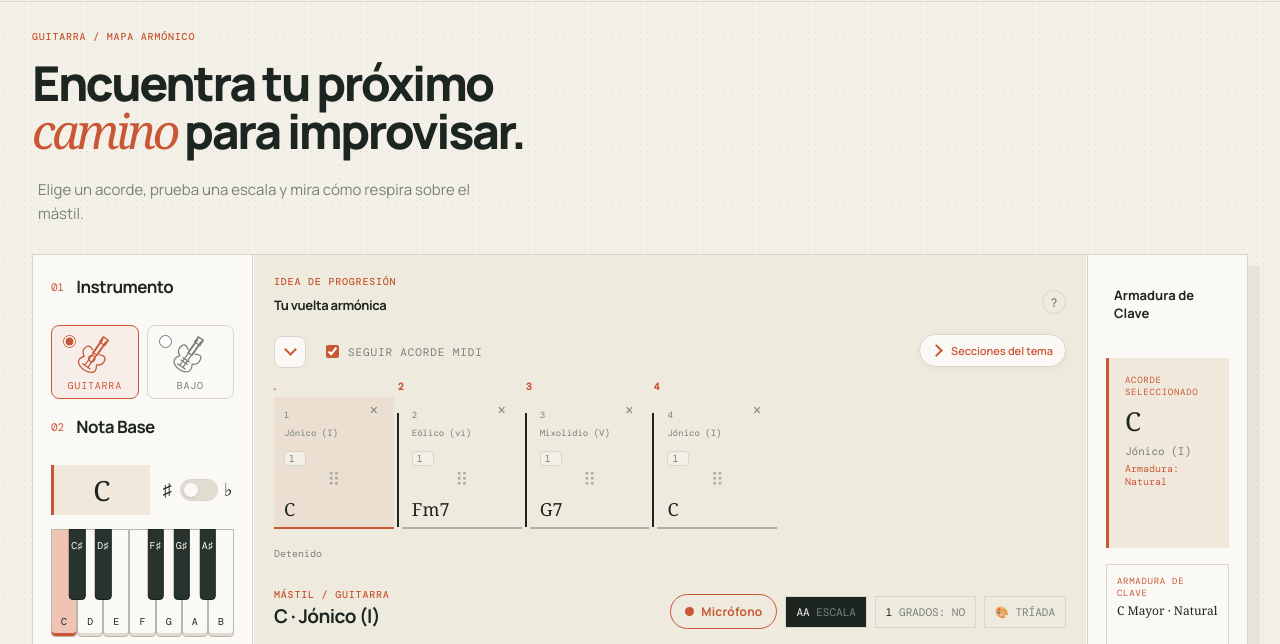
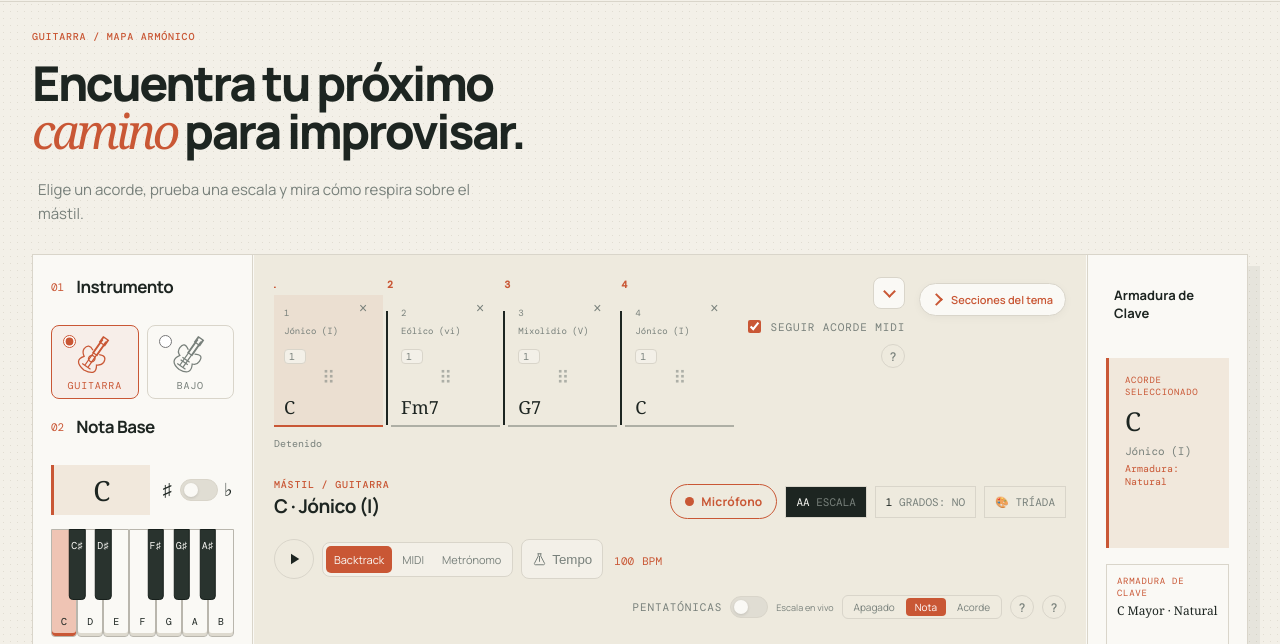
Before and after one commit to nicodelos24/String, a website: page index.html in a window 1280 px wide. Shown: the part 76-720 px from the top of the page. Drawn offline with nearby package versions, Linux system fonts and the light colour scheme.

Commit message:
Compactar la zona de tarjetas con «Seguir acorde MIDI» a la derecha
Se quita el encabezado «IDEA DE PROGRESIÓN» y «Tu vuelta armónica». Las tarjetas
y sus controles viven en un contenedor .progression-stack: las tarjetas a la
izquierda y el botón de vista, el switch de acorde MIDI y la ayuda a la derecha,
alineados arriba. En pantallas menores a 700px los controles bajan a una fila.

```diff
--- a/index.html
+++ b/index.html
@@ -54,15 +54,13 @@
 
 
 
-        <div class="progression-header-inline"><div><p class="eyebrow">IDEA DE PROGRESIÓN</p><h3>Tu vuelta armónica</h3></div><details class="inline-help"><summary aria-label="Ayuda de las tarjetas">?</summary><p>Arrastra para ordenar. Doble clic para duplicar. Clic derecho o × para eliminar. Alt + flechas mueve una tarjeta con el teclado. El selector de cada tarjeta ajusta su duración (¼, ½, 1, 2… compases) y el acompañamiento la respeta. Se conserva al menos una tarjeta.</p></details></div>
         <div class="progression-workspace">
         <details class="sections-panel"><summary>Secciones del tema</summary>
 <button id="sections-maximize" type="button" aria-pressed="false">⤢ Ampliar secciones</button>
 <details class="inline-help contextual-help"><summary aria-label="Ayuda de secciones">?</summary><p>Agrupa tarjetas por sus números. El acompañamiento reproduce la lista de secciones; sin secciones reproduce todas las tarjetas. Mover tarjetas conserva su vínculo y el orden capturado. MIDI conserva sus tiempos originales. Para modificar una sección, quítala y créala de nuevo.</p></details>
 <details class="section-editor"><summary>Crear sección</summary><div class="section-shortcuts" role="group" aria-label="Nombre de sección"><button type="button" data-section-name="Intro">Intro</button><button type="button" data-section-name="Verso">Verso</button><button type="button" data-section-name="Estribillo">Estribillo</button><button type="button" data-section-name="Parte A">Parte A</button><button type="button" data-section-name="Parte B">Parte B</button></div><div class="section-fields"><label>Nombre <input id="section-name" maxlength="40" value="Verso"></label><label>Desde <input id="section-from" type="number" min="1" value="1"></label><label>Hasta <input id="section-to" type="number" min="1" value="4"></label><label>Repetir <input id="section-repeat" type="number" min="1" max="8" value="2"></label><button id="section-add" type="button">Añadir sección</button></div>
 </details><div class="section-view-toolbar"><button id="section-all" type="button" aria-pressed="true">Todos los acordes</button><span id="section-view-label" role="status">Todos los acordes</span></div><ol id="section-list"></ol><p id="section-status" role="status"></p></details>
-<div class="progression-view-controls"><button id="progression-view" class="progression-disclosure" type="button" aria-expanded="true" aria-controls="progression" aria-label="Mostrar acordes en una fila" title="Mostrar acordes en una fila"><span class="disclosure-chevron" aria-hidden="true"></span></button><label class="follow-midi"><input id="follow-midi" type="checkbox" checked> Seguir acorde MIDI</label></div>
-        <div class="progression" id="progression" aria-label="Progresión de acordes"></div>
+<div class="progression-stack"><div class="progression" id="progression" aria-label="Progresión de acordes"></div><div class="progression-view-controls"><button id="progression-view" class="progression-disclosure" type="button" aria-expanded="true" aria-controls="progression" aria-label="Mostrar acordes en una fila" title="Mostrar acordes en una fila"><span class="disclosure-chevron" aria-hidden="true"></span></button><label class="follow-midi"><input id="follow-midi" type="checkbox" checked> Seguir acorde MIDI</label><details class="inline-help"><summary aria-label="Ayuda de las tarjetas">?</summary><p>Arrastra para ordenar. Doble clic para duplicar. Clic derecho o × para eliminar. Alt + flechas mueve una tarjeta con el teclado. El selector de cada tarjeta ajusta su duración (¼, ½, 1, 2… compases) y el acompañamiento la respeta. Se conserva al menos una tarjeta.</p></details></div></div>
 <div class="progression-playback"><p id="player-status" class="player-compact-status" role="status">Detenido</p></div>
         </div>
 
--- a/style.css
+++ b/style.css
@@ -211,15 +211,10 @@ footer {
 .panel-heading h2,
 .board-toolbar h2,
 .progression-header h2,
-.progression-header-inline h3,
 .next-section h2 {
   margin: 0;
   font-size: 17px;
   letter-spacing: -.03em;
-}
-
-.progression-header-inline h3 {
-  font-size: 14px;
 }
 
 .legend-heading h2 {
@@ -470,22 +465,6 @@ footer {
 
 .board-toolbar h2 {
   font-size: 19px;
-}
-
-.progression-header-inline {
-  display: flex;
-  align-items: end;
-  justify-content: space-between;
-  margin-bottom: 12px;
-}
-
-.progression-header-inline .eyebrow {
-  margin: 0 0 8px;
-}
-
-.progression-header-inline h3 {
-  margin: 0;
-  font-size: 13px;
 }
 
 .icon-button,
@@ -1012,7 +991,12 @@ html[data-theme="dark"] .board-add-button {
 #section-list li span { flex: 1; overflow-wrap: anywhere; min-width: 0; }
 .contextual-help { margin: 8px 0; }
 .inline-help.contextual-help > p { position: static; width: auto; max-width: 100%; box-sizing: border-box; margin-top: 8px; font: 11px/1.6 var(--sans); }
-.progression-view-controls { display: flex; flex-wrap: wrap; align-items: center; gap: 8px 16px; margin: 8px 0; font: 11px var(--mono); color: var(--muted); }
+.progression-view-controls { display: flex; flex-direction: column; align-items: flex-end; gap: 8px; font: 11px var(--mono); color: var(--muted); }
+.progression-stack { display: grid; grid-template-columns: minmax(0, 1fr) auto; align-items: start; column-gap: 10px; min-width: 0; }
+.progression-stack > .progression { min-width: 0; margin-bottom: 6px; }
+.progression-stack > .progression-view-controls { margin-top: 2px; }
+.progression-stack .follow-midi { margin: 0; }
+.progression-stack > .progression-view-controls .inline-help p { top: auto; bottom: calc(100% + 8px); left: auto; right: 0; white-space: normal; width: 250px; }
 .progression-disclosure { display: grid; place-items: center; width: 32px; height: 32px; padding: 0; border: 1px solid var(--line); border-radius: 8px; background: var(--paper-light); cursor: pointer; }
 .progression-disclosure:hover { background: #f1e8dc; }
 .progression-disclosure:focus-visible { outline: 2px solid var(--rust); outline-offset: 2px; }
@@ -1373,7 +1357,6 @@ footer {
   .control-panel, .fretboard-section, .legend-panel { min-width: 0; }
   .board-toolbar { flex-wrap: wrap; }
   .toolbar-buttons { width: 100%; gap: 6px; }
-  .progression-header-inline { flex-wrap: wrap; gap: 8px; }
   .player-controls label { max-width: 100%; flex-wrap: wrap; }
   .song-library input, .midi-panel input[type="file"] { max-width: 100%; min-width: 0; }
 }
@@ -1772,7 +1755,6 @@ footer {
 .fretboard-section.keyboard-split > * { flex: 0 0 100%; }
 /* Orden explícito de todos los hijos para que el piano y el mástil queden
    arriba, justo como en la estética de solo mástil, con el piano encima. */
-.fretboard-section.keyboard-split .progression-header-inline { order: 1; }
 .fretboard-section.keyboard-split .progression-workspace { order: 2; }
 .fretboard-section.keyboard-split .board-toolbar { order: 3; }
 .fretboard-section.keyboard-split .board-view-row { order: 4; }
@@ -1986,8 +1968,7 @@ footer {
 .progression-workspace { display: grid; grid-template-columns: minmax(0, 1fr) auto; align-items: start; column-gap: 14px; }
 .progression-workspace > .sections-panel { grid-column: 2; grid-row: 1 / 4; margin: 8px 0; box-sizing: border-box; }
 .progression-workspace > .sections-panel[open] { width: 280px; }
-.progression-workspace > .progression-view-controls,
-.progression-workspace > .progression,
+.progression-workspace > .progression-stack,
 .progression-workspace > .progression-playback { grid-column: 1; min-width: 0; }
 .progression-workspace .section-fields { display: grid; grid-template-columns: repeat(2, minmax(0, 1fr)); }
 .progression-workspace .section-fields label:first-child { grid-column: 1 / -1; }
@@ -1996,6 +1977,9 @@ footer {
   .progression-workspace { grid-template-columns: minmax(0, 1fr); }
   .progression-workspace > .sections-panel { grid-column: 1; grid-row: auto; justify-self: end; }
   .progression-workspace > .sections-panel[open] { width: 100%; }
+  .progression-stack { grid-template-columns: minmax(0, 1fr); }
+  .progression-stack > .progression-view-controls { grid-column: 1; grid-row: auto; flex-direction: row; flex-wrap: wrap; align-items: center; margin: 2px 0 4px; }
+  .progression-stack > .progression-view-controls .inline-help p { top: calc(100% + 8px); bottom: auto; left: auto; right: 0; }
 }
 .sections-panel > summary { font-size: 11px; }
 #sections-maximize { margin-top: 10px; border-radius: 999px; cursor: pointer; }
@@ -2004,8 +1988,7 @@ footer {
 .progression-workspace.chords-expanded { grid-template-columns: minmax(0, 1fr); }
 .progression-workspace.sections-expanded > .sections-panel,
 .progression-workspace.chords-expanded > .sections-panel { grid-column: 1; grid-row: auto; width: 100%; }
-.progression-workspace.sections-expanded > .progression,
-.progression-workspace.sections-expanded > .progression-view-controls { display: none; }
+.progression-workspace.sections-expanded > .progression-stack { display: none; }
 .sections-expanded .sections-panel #section-list { grid-template-columns: repeat(auto-fit,minmax(min(100%,210px),1fr)); max-height: 420px; }
 .sections-expanded .section-chord-preview { display: grid; grid-template-columns: repeat(2,minmax(0,1fr)); gap: 5px; margin-top: 6px; }
 .sections-expanded .section-chord-preview > span { display: grid; gap: 3px; padding: 6px; border: 1px solid var(--line); border-radius: 6px; background: var(--paper); min-width: 0; }
```
Also changed, not shown: README.md.
